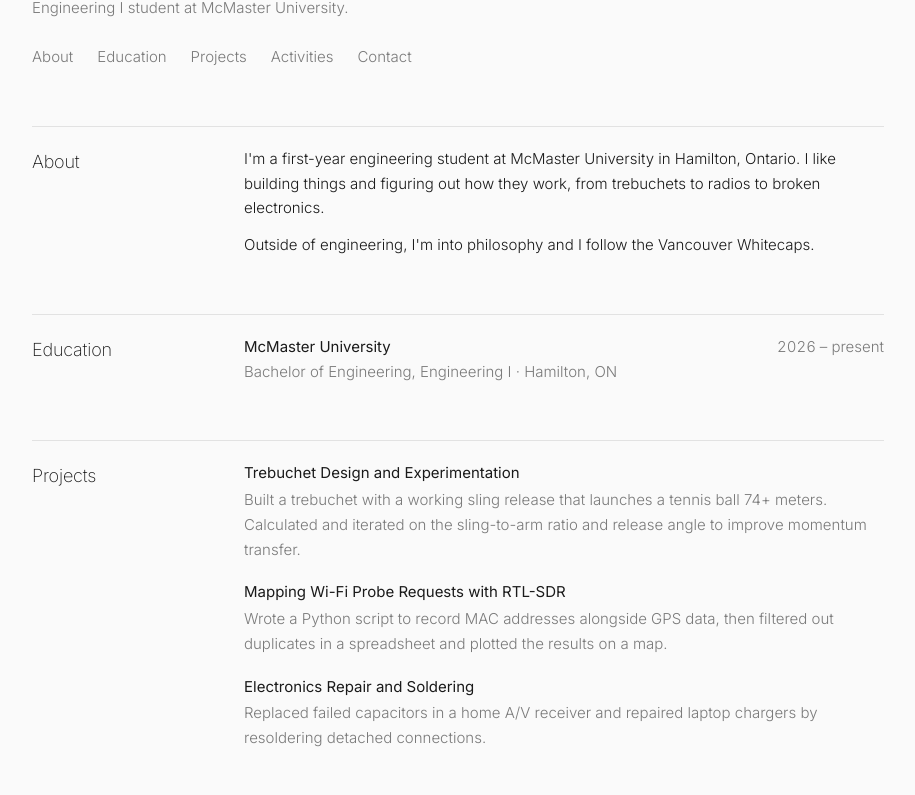
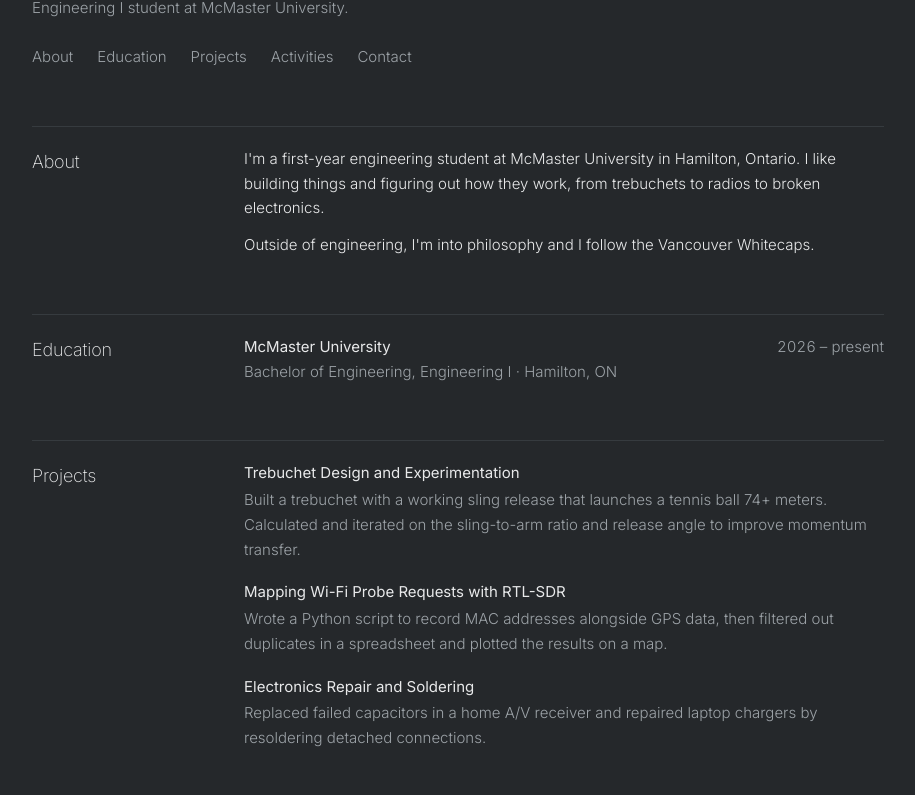
Before and after one commit to rockyyu000-commits-goo/site, a plain HTML site: page index.html in a window 1280 px wide. Shown: the part 134-929 px from the top of the page, without its empty margins (182-1097 px from the left). Drawn offline with Linux system fonts and the light colour scheme.

Commit message:
Permanent dark theme (Midnight palette)
Co-Authored-By: Claude Opus 5.5 <noreply@anthropic.com>
Claude-Session: https://claude.ai/code/session_011pg27XCHDMh6sW4GpbQBh6

```diff
--- a/index.html
+++ b/index.html
@@ -9,20 +9,14 @@
 <link rel="preconnect" href="https://fonts.gstatic.com" crossorigin>
 <link href="https://fonts.googleapis.com/css2?family=Inter:wght@200;300;400&display=swap" rel="stylesheet">
 <style>
-/* Colors live here. Change these to restyle the whole site. */
+/* Colors live here. Theme: Midnight (WordPress admin palette). */
 :root {
-  --bg: #fafafa;
-  --text: #1a1a1a;
-  --muted: #7a7a7a;
-  --rule: #e2e2e2;
-}
-@media (prefers-color-scheme: dark) {
-  :root {
-    --bg: #101010;
-    --text: #e6e6e6;
-    --muted: #8a8a8a;
-    --rule: #262626;
-  }
+  color-scheme: dark;
+  --bg: #25282b;
+  --text: #e8e9ea;
+  --muted: #9ca2a7;
+  --rule: #363b3f;
+  --accent: #e14d43;
 }
 
 * { box-sizing: border-box; }
@@ -34,16 +28,16 @@ body {
 }
 main { max-width: 900px; margin: 0 auto; padding: 72px 24px 64px; }
 
-a { color: inherit; text-decoration-color: var(--muted); text-decoration-thickness: 1px; text-underline-offset: 3px; }
-a:hover { text-decoration-color: var(--text); }
-a:focus-visible { outline: 1px solid var(--text); outline-offset: 3px; }
+a { color: inherit; text-decoration-color: var(--accent); text-decoration-thickness: 1px; text-underline-offset: 3px; }
+a:hover { color: var(--accent); }
+a:focus-visible { outline: 1px solid var(--accent); outline-offset: 3px; }
 
 header h1 { margin: 0; font-size: 2.75rem; font-weight: 200; letter-spacing: -0.02em; line-height: 1.1; }
 header p { margin: 10px 0 0; color: var(--muted); }
 
 nav { margin-top: 24px; display: flex; flex-wrap: wrap; gap: 4px 24px; }
 nav a { color: var(--muted); text-decoration: none; }
-nav a:hover { color: var(--text); }
+nav a:hover { color: var(--accent); }
 
 /* Each section: heading in a left column, content on the right. */
 section {
```
